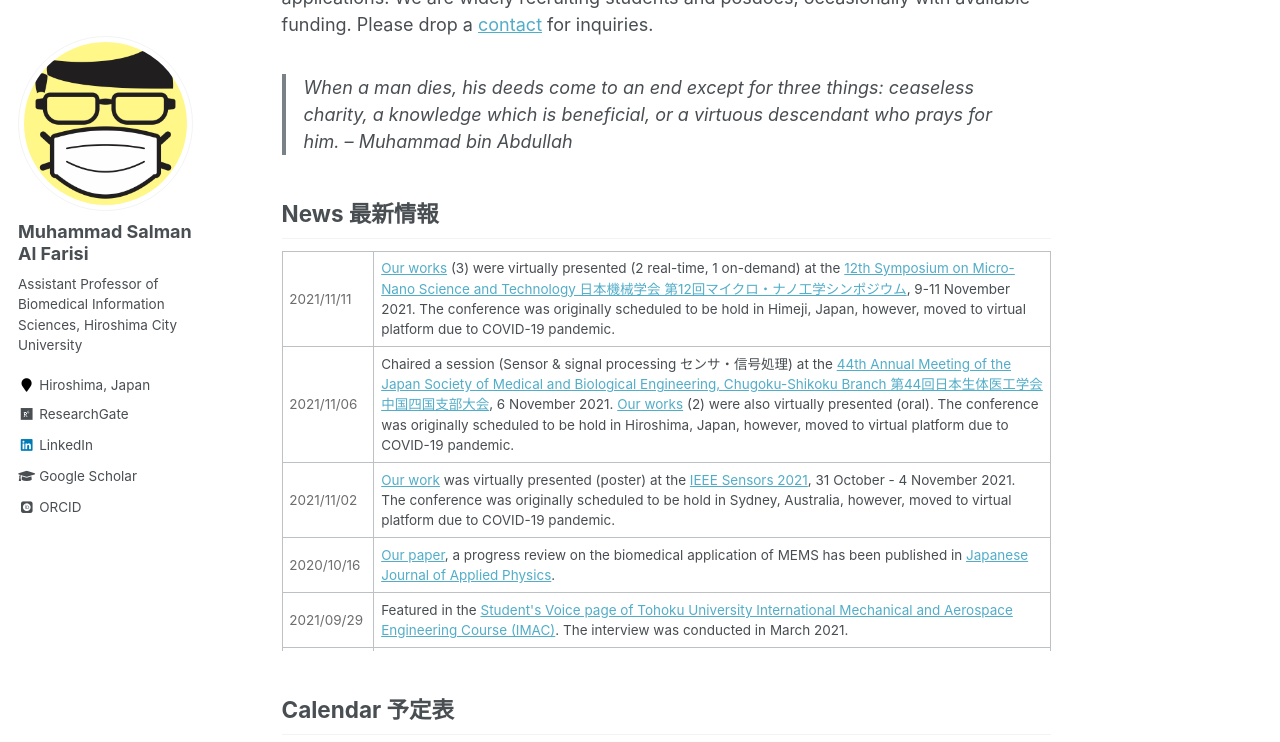
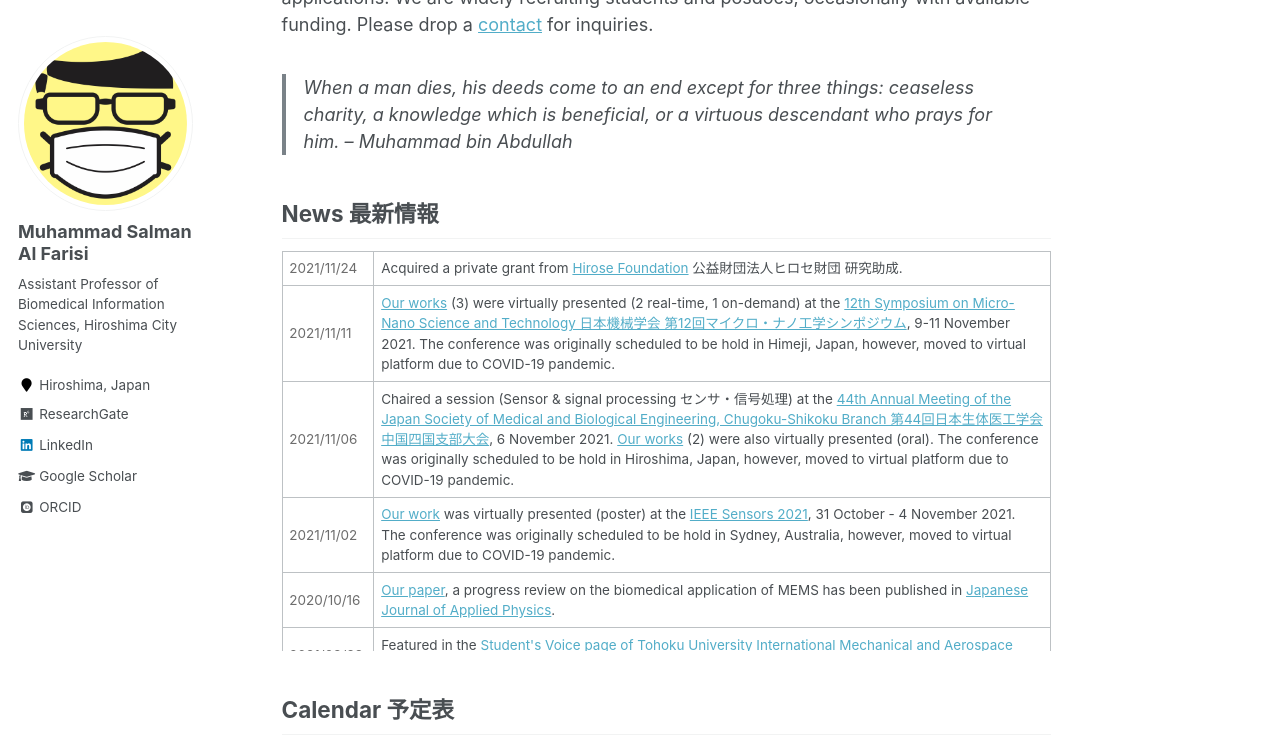
Before and after one commit to msalfarisi/msalfarisi.github.io, a Jekyll site: the page built from _pages/home.md, in a window 1280 px wide and 900 px high, scrolled down 457 px, cut to the strip 0-742 px from the top of the window. Built offline with Jekyll 4.4.1, drawn with Linux system fonts in a browser that asks for light colours; some web fonts are replaced.

Commit message:
Update home.md

```diff
--- a/_pages/home.md
+++ b/_pages/home.md
@@ -22,6 +22,10 @@ Welcome to the homepage of Muhammad Salman Al Farisi, an Assistant Professor at
 
 <div style="overflow-y: scroll; height:400px;">
  <table style="width:100%">
+  <tr>
+    <td style="color:#6d6d6d;">2021/11/24</td>
+    <td>Acquired a private grant from <a href="https://hirose-isf.or.jp/">Hirose Foundation</a> 公益財団法人ヒロセ財団 研究助成.</td>
+  </tr>
   <tr>
     <td style="color:#6d6d6d;">2021/11/11</td>
     <td><a href="/publication/">Our works</a> (3) were virtually presented (2 real-time, 1 on-demand) at the <a href="https://www.jsme.or.jp/conference/mnm2021/">12th Symposium on Micro-Nano Science and Technology 日本機械学会 第12回マイクロ・ナノ工学シンポジウム</a>, 9-11 November 2021. The conference was originally scheduled to be hold in Himeji, Japan, however, moved to virtual platform due to COVID-19 pandemic.</td>
@@ -48,7 +52,7 @@ Welcome to the homepage of Muhammad Salman Al Farisi, an Assistant Professor at
   </tr>
   <tr>
     <td style="color:#6d6d6d;">2021/08/10</td>
-    <td>Our industrial collaborator aqcuired a public grant from <a href="https://www.joho-miyagi.or.jp/">Miyagi Organization for Industry Promotion (公益財団法人みやぎ産業振興機構 みやぎ中小企業チャレンジ応援基金事業)</a> for our collaborative work.</td>
+    <td>Our industrial collaborator aqcuired a public grant from <a href="https://www.joho-miyagi.or.jp/">Miyagi Organization for Industry Promotion (公益財団法人 みやぎ産業振興機構 みやぎ中小企業チャレンジ応援基金事業)</a> for our collaborative work.</td>
   </tr>
   <tr>
     <td style="color:#6d6d6d;">2021/06/23</td>
```
